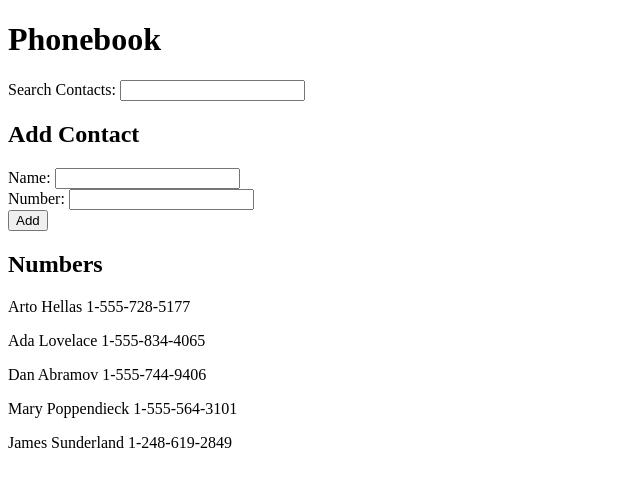
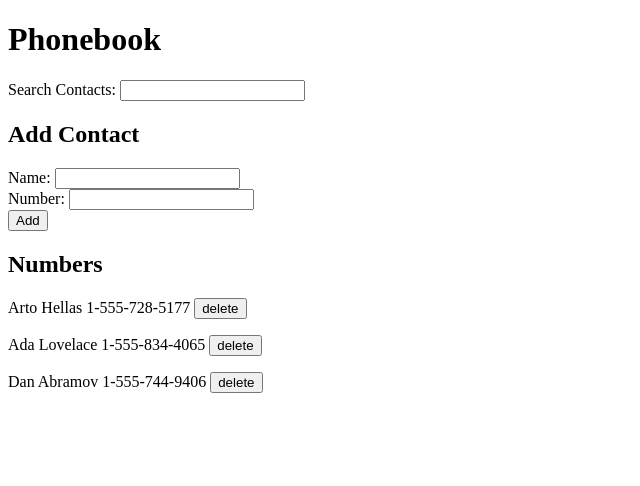
Before and after one commit to kimarimt/fullstack_open, a React (Vite) app in the folder part2/phonebook/: page / in a window 1280 px wide. Shown: the top 486 px of the page, without its empty margins (0-640 px from the left). Built offline with nearby package versions, Linux system fonts and the light colour scheme; data requests are answered from the project's data file.

Commit message:
finished exercise 2.14

```diff
--- a/part2/phonebook/db.json
+++ b/part2/phonebook/db.json
@@ -14,16 +14,6 @@
       "id": "3",
       "name": "Dan Abramov",
       "number": "1-555-744-9406"
-    },
-    {
-      "id": "4",
-      "name": "Mary Poppendieck",
-      "number": "1-555-564-3101"
-    },
-    {
-      "id": "5",
-      "name": "James Sunderland",
-      "number": "1-248-619-2849"
     }
   ]
 }
--- a/part2/phonebook/src/App.jsx
+++ b/part2/phonebook/src/App.jsx
@@ -38,6 +38,15 @@ const App = () => {
     return true
   }
 
+  const deletePerson = async (id) => {
+    const person = persons.find(p => p.id === id)
+
+    if (window.confirm(`Delete ${person.name}`)) {
+      await personService.deletePerson(person.id)
+      setPersons(persons.filter(p => p.id !== person.id))
+    }
+  }
+
   return (
     <div>
       <h1>Phonebook</h1>
@@ -48,7 +57,12 @@ const App = () => {
       <h2>Add Contact</h2>
       <PersonForm addPerson={addPerson} />
       <h2>Numbers</h2>
-      {filteredContacts && <Persons persons={filteredContacts} />}
+      {filteredContacts &&
+        <Persons
+          persons={filteredContacts}
+          onClick={deletePerson}
+        />
+      }
     </div>
   )
 }
--- a/part2/phonebook/src/components/Persons.jsx
+++ b/part2/phonebook/src/components/Persons.jsx
@@ -1,9 +1,14 @@
-const Persons = ({ persons }) => (
-  <div>
-    {persons.map(person =>
-      <p key={person.id}>{person.name} {person.number}</p>
-    )}
-  </div>
-)
+const Persons = ({ persons, onClick }) => {
+  return (
+    <div>
+      {persons.map(person => (
+        <p key={person.id}>
+          {person.name} {person.number}{' '}
+          <button onClick={() => onClick(person.id)}>delete</button>
+        </p>
+      ))}
+    </div>
+  )
+}
 
 export default Persons
--- a/part2/phonebook/src/services/person.js
+++ b/part2/phonebook/src/services/person.js
@@ -12,7 +12,12 @@ const getPersons = async () => {
   return response.data
 }
 
+const deletePerson = async (id) => {
+  await axios.delete(`${PERSONS_API}/${id}`)
+}
+
 export default {
   addPerson,
-  getPersons
+  getPersons,
+  deletePerson
 }
```
